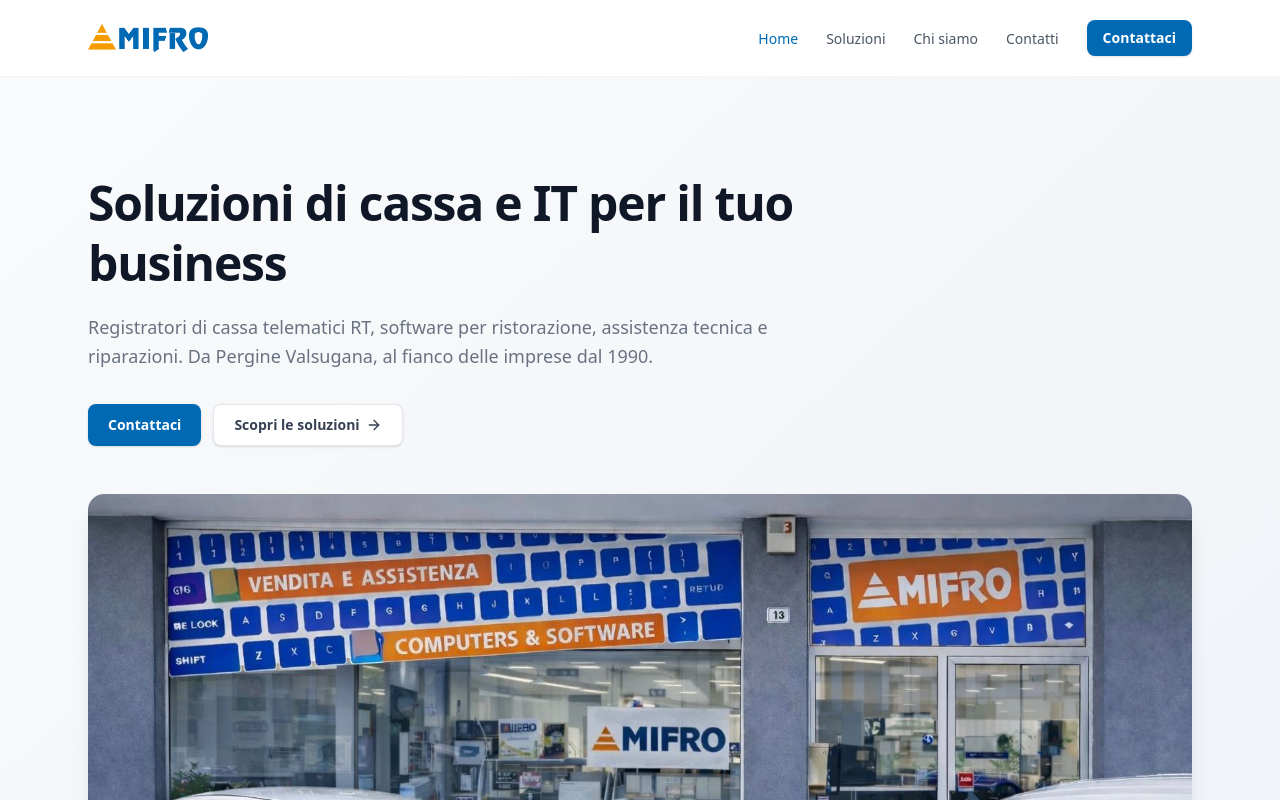
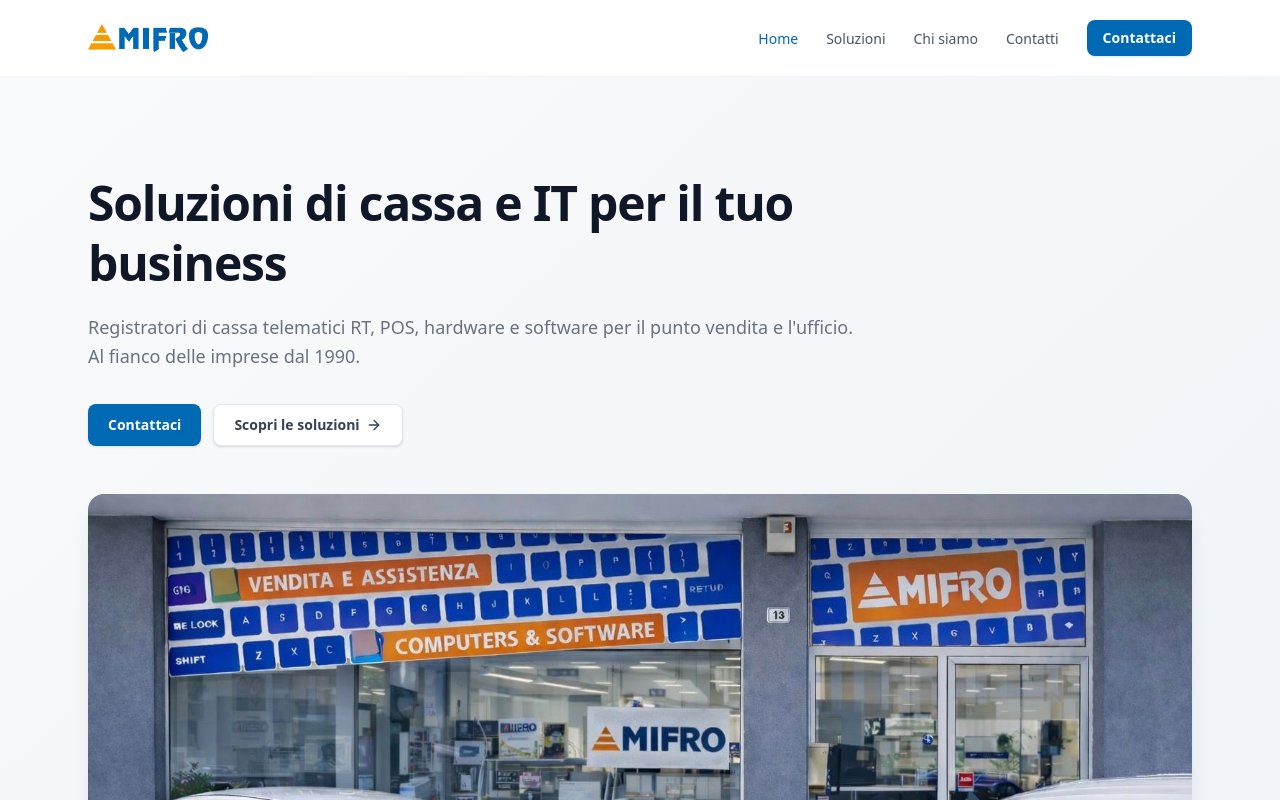
Before and after one commit to DavideMichelon10/mifro, a Next.js app: page / in a window 1280 px wide. Shown: the top 800 px of the page. Built offline with nearby package versions, Linux system fonts and the light colour scheme.

Commit message:
Nuova frase

```diff
--- a/src/content/site.ts
+++ b/src/content/site.ts
@@ -56,7 +56,7 @@ export const siteConfig = {
   hero: {
     title: "Soluzioni di cassa e IT per il tuo business",
     subtitle:
-      "Registratori di cassa telematici RT, software per ristorazione, assistenza tecnica e riparazioni. Da Pergine Valsugana, al fianco delle imprese dal 1990.",
+      "Registratori di cassa telematici RT, POS, hardware e software per il punto vendita e l'ufficio. Al fianco delle imprese dal 1990.",
     cta1: { label: "Contattaci", href: "/contatti" },
     cta2: { label: "Scopri le soluzioni", href: "/soluzioni" },
     image: "/images/hero.jpg", // sostituire con immagine reale
```
